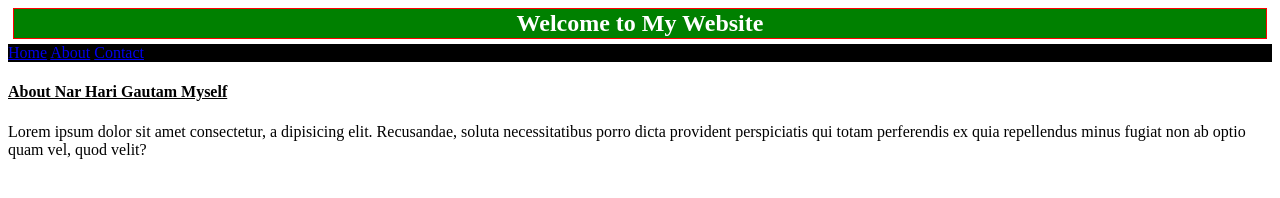
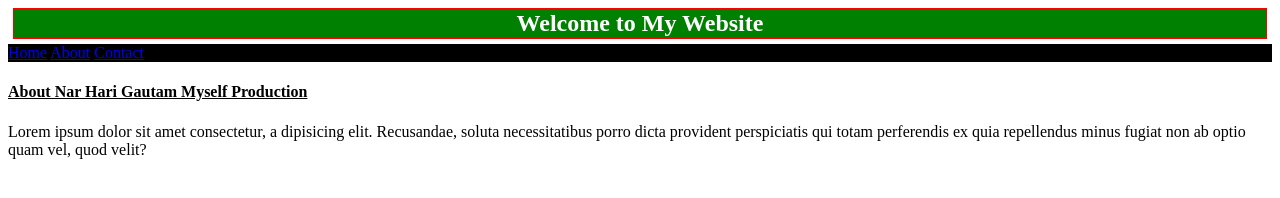
Before and after one commit to narharigtm/code_for_practice, a plain HTML site: page index.html in a window 1280 px wide. Drawn offline with Linux system fonts and the light colour scheme.

Commit message:
small_changes

```diff
--- a/index.html
+++ b/index.html
@@ -12,7 +12,7 @@
         <a href="index.html">About</a>
         <a href="index.html">Contact</a>
     </nav>
-    <h4><strong><u>About Nar Hari Gautam Myself</u></strong></h4>
+    <h4><strong><u>About Nar Hari Gautam Myself Production</u></strong></h4>
     <p>Lorem ipsum dolor sit amet consectetur, a dipisicing elit. Recusandae, soluta necessitatibus porro dicta provident perspiciatis
         qui totam perferendis ex quia repellendus minus fugiat non ab optio quam vel, quod velit?</p>
 </body>
```
